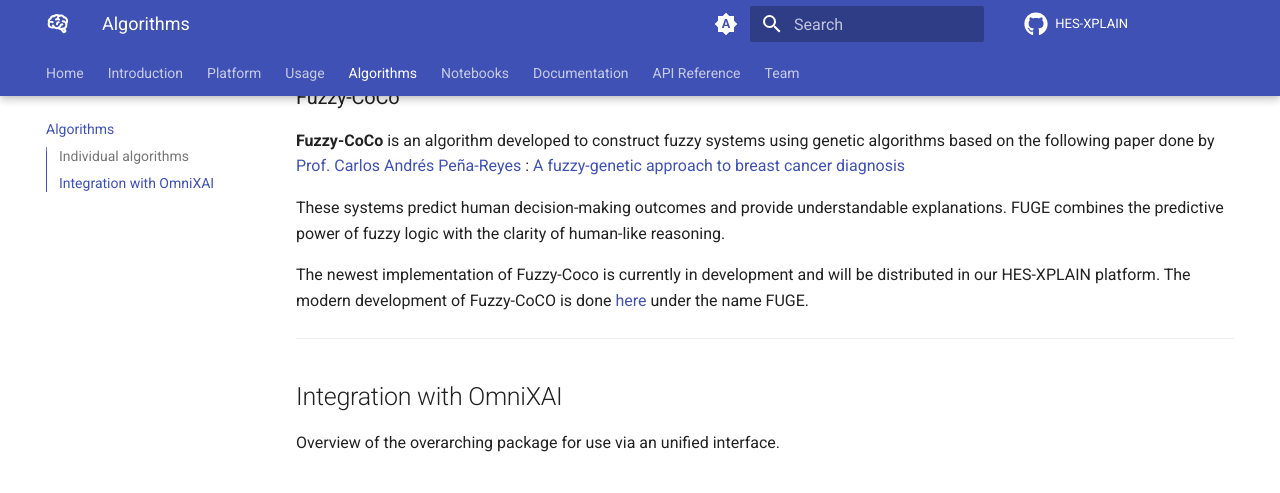
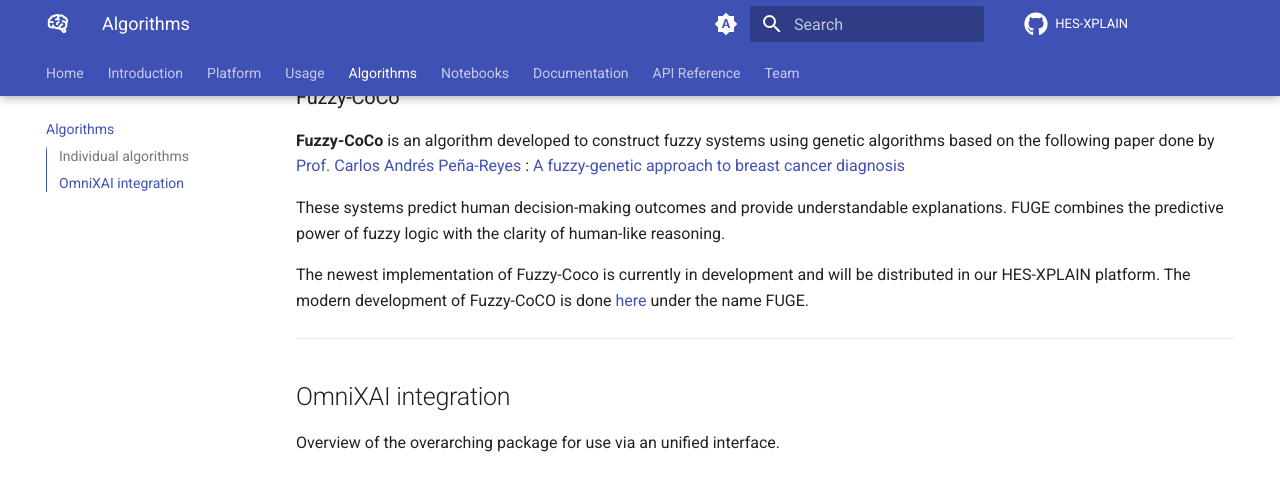
Before and after one commit to HES-XPLAIN/hes-xplain.github.io, an MkDocs documentation site: the page built from docs/algos.md, in a window 1280 px wide and 900 px high, scrolled down 1223 px. Shown: the top 493 px of the window. Built offline with MkDocs 1.6.1 and Material for MkDocs 9.7.7, drawn with Linux system fonts in a browser that asks for light colours; comment, search, counter and statistics services are not loaded.

Commit message:
Adjust some section titles

```diff
--- a/docs/algos.md
+++ b/docs/algos.md
@@ -47,7 +47,7 @@
 
 ---
 
-## Integration with OmniXAI
+## OmniXAI integration
 
 Overview of the overarching package for use via an unified interface.
 
```
